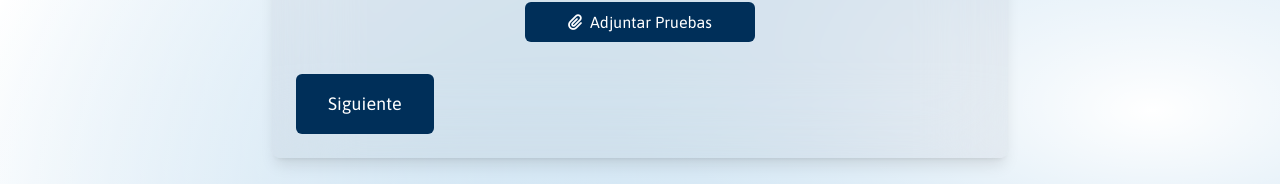
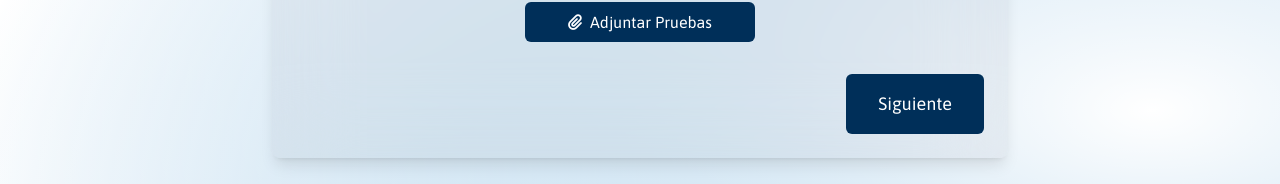
Before and after one commit to Nunu-DMG09/denuncias, a React (Vite) app in the folder frontend/: page / in a window 1280 px wide. Shown: the part 490-674 px from the top of the page. Built offline with nearby package versions, Linux system fonts and the light colour scheme; no server answers; a web font is replaced by a local one.

Commit message:
fix: adjust layout and button alignment in FormNavigator component

```diff
--- a/frontend/src/Components/FormNavigator.tsx
+++ b/frontend/src/Components/FormNavigator.tsx
@@ -15,13 +15,13 @@ export const FormNavigator = () => {
 		await submitForm();
 	};
 	return (
-		<div className="flex justify-between mt-8">
+		<div className="flex justify-end mt-8 w-full">
 			{currentPage > 1 && (
 				<button
 					type="button"
 					onClick={prevPage}
 					disabled={isLoading}
-					className="px-5 md:px-10 py-4 border border-(--gray-light) rounded-md text-(--gray) cursor-pointer hover:scale-105 hover:bg-gray-300 transition-all ease-out duration-300 bg-gray-200"
+					className="px-5 md:px-10 py-4 border border-(--gray-light) rounded-md text-(--gray) cursor-pointer hover:scale-105 hover:bg-gray-300 transition-all ease-out duration-300 bg-gray-200 mr-auto"
 				>
 					Atrás
 				</button>
```
